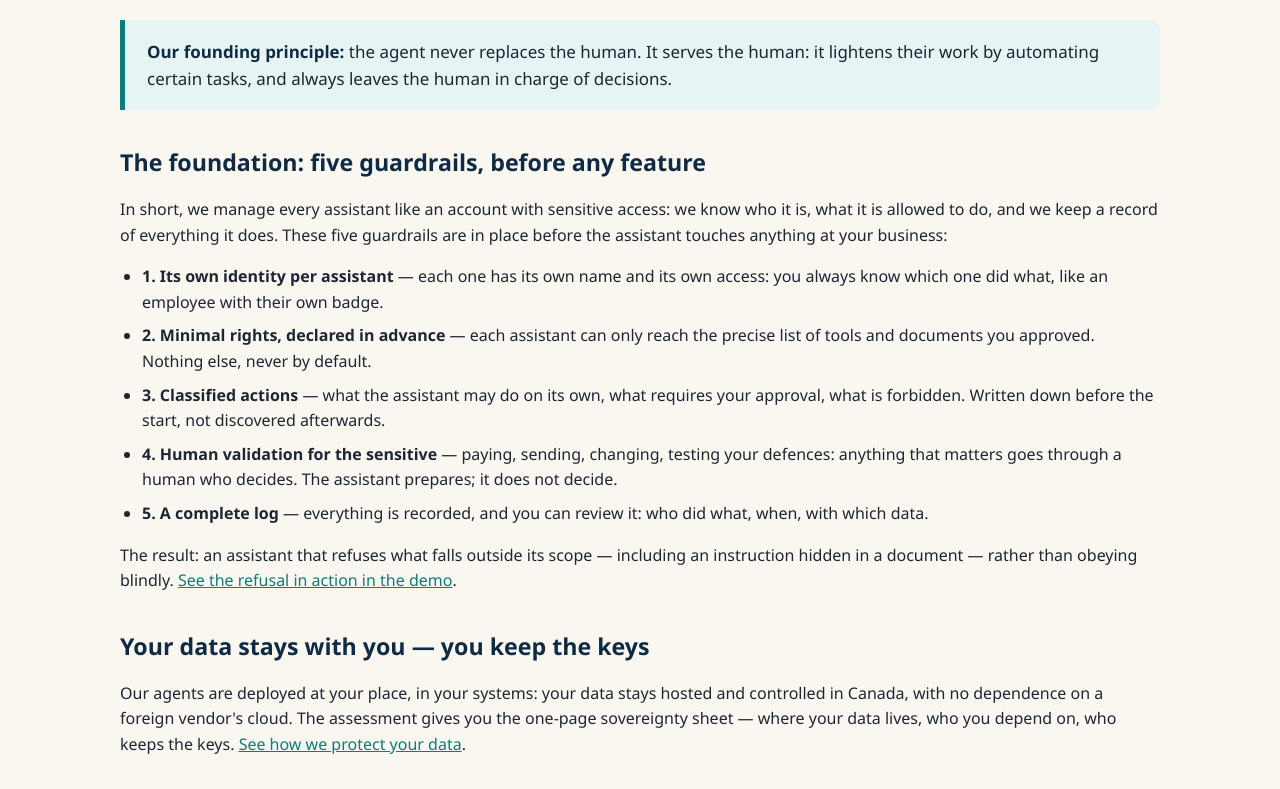
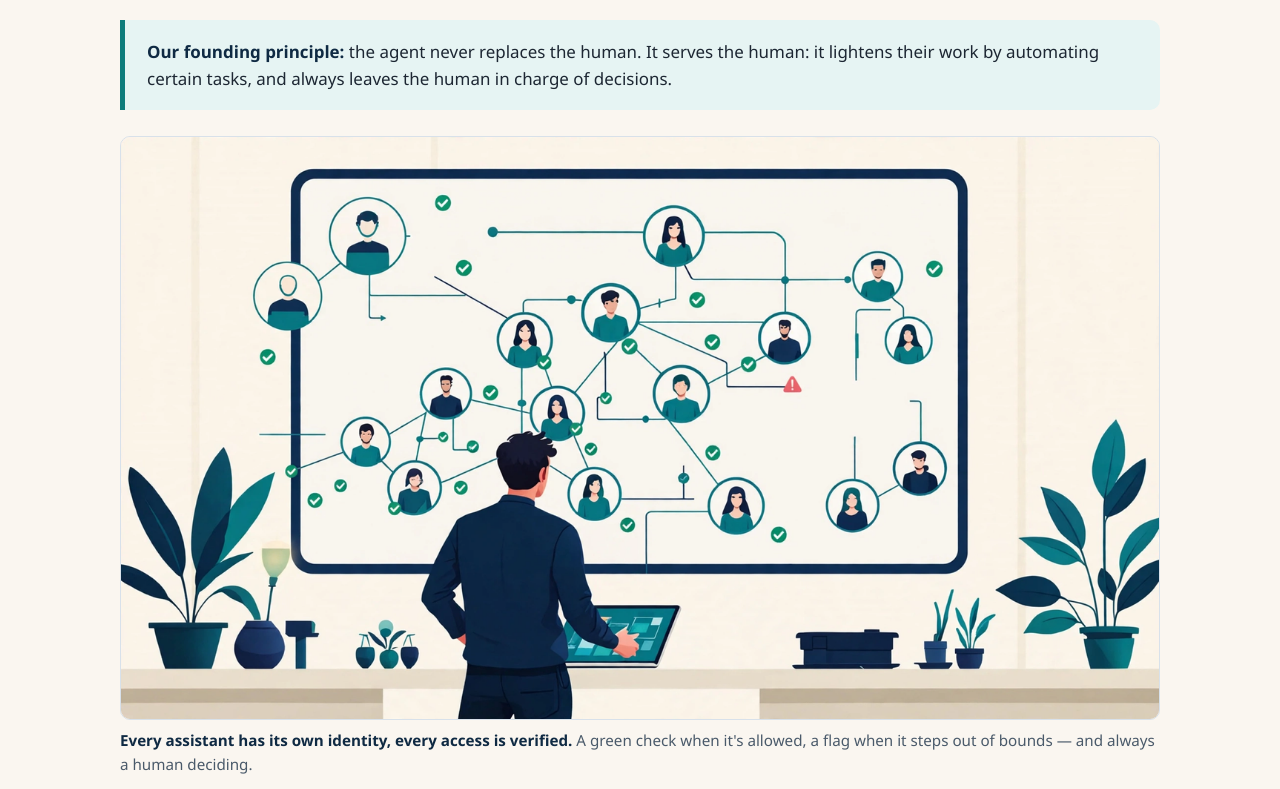
Before and after one commit to mosalica/site-ais-conseil, a plain HTML site: page en/our-approach.html in a window 1280 px wide. Shown: the part 300-1089 px from the top of the page. Drawn offline with Linux system fonts and the light colour scheme.

Commit message:
Ajoute le visuel réseau de confiance sur Our approach

```diff
--- a/en/our-approach.html
+++ b/en/our-approach.html
@@ -32,6 +32,11 @@
   <div class="principe">
     <strong>Our founding principle:</strong> the agent never replaces the human. It serves the human: it lightens their work by automating certain tasks, and always leaves the human in charge of decisions.
   </div>
+
+  <figure>
+    <img src="../images/reseau-confiance.png" alt="A screen showing a network of linked portraits: green checks for verified access, a red warning for anything out of bounds.">
+    <figcaption><strong>Every assistant has its own identity, every access is verified.</strong> A green check when it's allowed, a flag when it steps out of bounds — and always a human deciding.</figcaption>
+  </figure>
 
   <h2>The foundation: five guardrails, before any feature</h2>
   <p>In short, we manage every assistant like an account with sensitive access: we know who it is, what it is allowed to do, and we keep a record of everything it does. These five guardrails are in place before the assistant touches anything at your business:</p>
```
